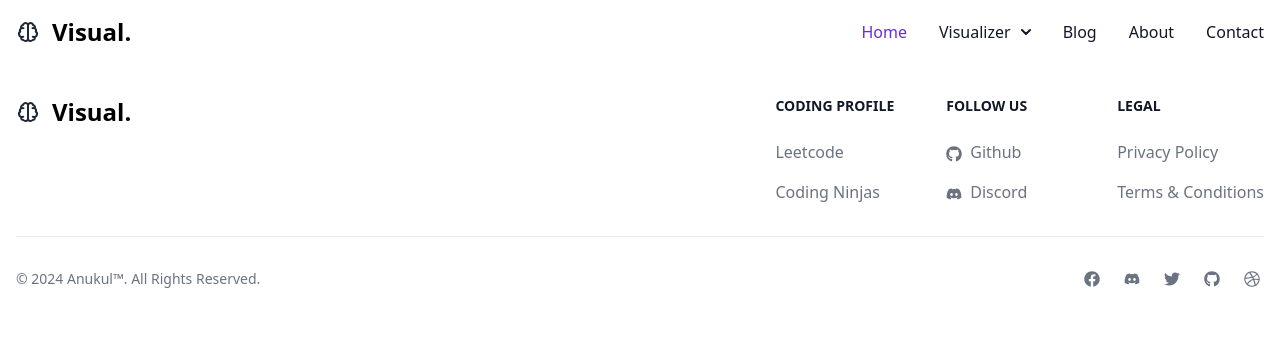
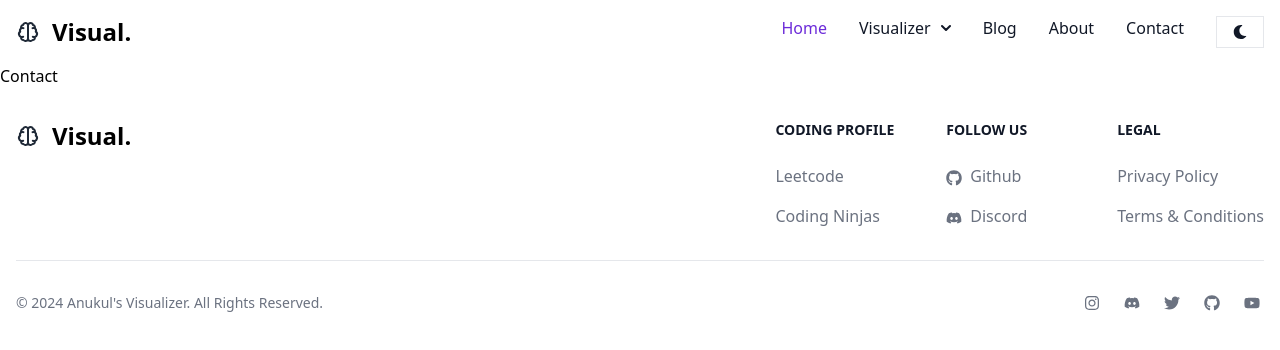
Before and after one commit to AnukulPr1me/Visualizer, a React (Vite) app in the folder frontend/: page /contact in a window 1280 px wide. Shown: the top 350 px of the page. Built offline with nearby package versions, Linux system fonts and the light colour scheme.

Commit message:
Added multiple links

```diff
--- a/frontend/src/App.jsx
+++ b/frontend/src/App.jsx
@@ -1,11 +1,11 @@
 import React from 'react'
 import { BrowserRouter, Route, Routes } from 'react-router-dom'
 import Home from './pages/Home'
-import About from './pages/About'
 import Sorting from './pages/Sorting'
 import PathFinding from './pages/PathFinding'
 import Header from './Components/Header'
 import Footer from './Components/Footer'
+import Contact from './pages/Contact'
 
 export default function App() {
   return (
@@ -13,7 +13,7 @@ export default function App() {
     <Header/>
       <Routes>
         <Route path="/" element={<Home />} />
-        <Route path="/about" element={<About />} />
+        <Route path="/contact" element={<Contact />} />
         <Route path="/sorting" element={<Sorting />} />
         <Route path="/path-finding" element={<PathFinding />} />
       </Routes>
--- a/frontend/src/Components/Footer.jsx
+++ b/frontend/src/Components/Footer.jsx
@@ -5,6 +5,8 @@ import {
   FaDiscord,
   FaGithub,
   FaDribbble,
+  FaInstagram,
+  FaYoutube
 } from "react-icons/fa";
 
 export default function Footer() {
@@ -43,13 +45,13 @@ export default function Footer() {
               </h2>
               <ul className="text-gray-500 dark:text-gray-400 font-medium">
                 <li className="mb-4">
-                  <a href="https://flowbite.com/" className="hover:underline">
+                  <a href="https://leetcode.com/Anukul_chandra/" className="hover:underline">
                     Leetcode
                   </a>
                 </li>
                 <li>
                   <a
-                    href="https://tailwindcss.com/"
+                    href="https://www.naukri.com/code360/profile/Anukul_Pr1me"
                     className="hover:underline"
                   >
                     Coding Ninjas
@@ -64,7 +66,7 @@ export default function Footer() {
               <ul className="text-gray-500 dark:text-gray-400 font-medium">
                 <li className="mb-4">
                   <a
-                    href="https://github.com/themesberg/flowbite"
+                    href="https://github.com/AnukulPr1me"
                     className="hover:underline "
                   >
                     <FaGithub className="inline-block mr-2" />
@@ -73,7 +75,7 @@ export default function Footer() {
                 </li>
                 <li>
                   <a
-                    href="https://discord.gg/4eeurUVvTy"
+                    href="https://discord.gg/CKPTYTYX"
                     className="hover:underline"
                   >
                     <FaDiscord className="inline-block mr-2" />
@@ -105,8 +107,8 @@ export default function Footer() {
         <div className="sm:flex sm:items-center sm:justify-between">
           <span className="text-sm text-gray-500 sm:text-center dark:text-gray-400">
             © 2024{" "}
-            <a href="https://flowbite.com/" className="hover:underline">
-              Anukul™
+            <a href="#" className="hover:underline">
+              Anukul's Visualizer
             </a>
             . All Rights Reserved.
           </span>
@@ -115,36 +117,36 @@ export default function Footer() {
               href="#"
               className="text-gray-500 hover:text-gray-900 dark:hover:text-white"
             >
-              <FaFacebook className="w-4 h-4 mr-1" />
-              <span className="sr-only">Facebook page</span>
+              <FaInstagram className="w-4 h-4 mr-1" />
+              <span className="sr-only">Instagram Page</span>
             </a>
             <a
-              href="#"
+              href="https://discord.gg/CKPTYTYX"
               className="text-gray-500 hover:text-gray-900 dark:hover:text-white ms-5"
             >
               <FaDiscord className="w-4 h-4 mr-1" />
               <span className="sr-only">Discord community</span>
             </a>
             <a
-              href="#"
+              href="https://twitter.com/Anukulpr1me"
               className="text-gray-500 hover:text-gray-900 dark:hover:text-white ms-5"
             >
               <FaTwitter className="w-4 h-4 mr-1" />
               <span className="sr-only">Twitter page</span>
             </a>
             <a
-              href="#"
+              href="https://github.com/anukulpr1me"
               className="text-gray-500 hover:text-gray-900 dark:hover:text-white ms-5"
             >
               <FaGithub className="w-4 h-4 mr-1" />
               <span className="sr-only">GitHub account</span>
             </a>
             <a
-              href="#"
+              href="https://www.youtube.com/channel/UCl-K6lPd6-NJaxvbLJou5Vg"
               className="text-gray-500 hover:text-gray-900 dark:hover:text-white ms-5"
             >
-              <FaDribbble className="w-4 h-4 mr-1" />
-              <span className="sr-only">Dribbble account</span>
+              <FaYoutube className="w-4 h-4 mr-1" />
+              <span className="sr-only">Youtube account</span>
             </a>
           </div>
         </div>
--- a/frontend/src/Components/Header.jsx
+++ b/frontend/src/Components/Header.jsx
@@ -1,6 +1,7 @@
 import React from "react";
 import { Button, Navbar, TextInput } from "flowbite-react";
 import { Link } from "react-router-dom";
+import { FaMoon } from "react-icons/fa";
 
 export default function Header() {
   return (
@@ -52,7 +53,7 @@ export default function Header() {
             />
           </svg>
         </button>
-        <div className="hidden w-full md:block md:w-auto" id="navbar-dropdown">
+        <div className="hidden w-full md:block md:w-auto flex" id="navbar-dropdown">
           <ul className="flex flex-col font-medium p-4 md:p-0 mt-4 border border-gray-100 rounded-lg bg-gray-50 md:space-x-8 rtl:space-x-reverse md:flex-row md:mt-0 md:border-0 md:bg-white dark:bg-gray-800 md:dark:bg-gray-900 dark:border-gray-700">
             <li>
               <a
@@ -116,7 +117,7 @@ export default function Header() {
             </li>
             <li>
               <a
-                href="#"
+                href="https://devtales.onrender.com/"
                 className="block py-2 px-3 text-gray-900 rounded hover:bg-gray-100 md:hover:bg-transparent md:border-0 md:hover:text-purple-700 md:p-0 dark:text-white md:dark:hover:text-purple-500 dark:hover:bg-gray-700 dark:hover:text-white md:dark:hover:bg-transparent"
               >
                 Blog
@@ -132,15 +133,21 @@ export default function Header() {
             </li>
             <li>
               <a
-                href="#"
+                href="/Contact"
                 className="block py-2 px-3 text-gray-900 rounded hover:bg-gray-100 md:hover:bg-transparent md:border-0 md:hover:text-purple-700 md:p-0 dark:text-white md:dark:hover:text-purple-500 dark:hover:bg-gray-700 dark:hover:text-white md:dark:hover:bg-transparent"
               >
                 Contact
               </a>
             </li>
+            <li>
+              <Button className="w-12 h 10 hidden sm:inline" color="gray" pill>
+                <FaMoon />
+              </Button>
+            </li>
           </ul>
         </div>
       </div>
+
     </nav>
   );
 }
--- a/frontend/src/pages/About.jsx
+++ /dev/null
@@ -1,7 +0,0 @@
-import React from 'react'
-
-export default function About() {
-  return (
-    <div>About</div>
-  )
-}
--- /dev/null
+++ b/frontend/src/pages/Contact.jsx
@@ -0,0 +1,7 @@
+import React from 'react'
+
+export default function Contact() {
+  return (
+    <div>Contact</div>
+  )
+}
--- a/frontend/src/pages/Home.jsx
+++ b/frontend/src/pages/Home.jsx
@@ -2,7 +2,17 @@ import React from "react";
 import { Button } from "flowbite-react";
 import { FaGithub } from "react-icons/fa";
 
-export default function Home() {
+const Home = () => {
+  const getStarted = () => {
+    alert("Let's get started!");
+    // Add further functionality here, such as navigating to a specific page
+  };
+
+  const githubLink = () => {
+    window.open("https://github.com/AnukulPr1me/Visualizer", "_blank");
+    // Replace the URL above with your actual GitHub repository URL
+  };
+
   return (
     <div className="max-w-screen-xl mx-auto p-10 text-center">
       <h1 className="text-3xl md:text-5xl lg:text-6xl font-bold mb-6">
@@ -12,13 +22,15 @@ export default function Home() {
         You can visualize pathfinding and sorting algorithms
       </p>
       <div className="flex justify-center space-x-4">
-        <Button className="bg-purple-600 hover:bg-purple-700 text-white">
+        <Button className="bg-purple-600 hover:bg-purple-700 text-white" onClick={getStarted}>
           Get Started
         </Button>
-        <Button className="bg-gray-400 hover:bg-gray-500 text-gray-800">
+        <Button className="bg-gray-400 hover:bg-gray-500 text-gray-800" onClick={githubLink}>
           <FaGithub className="inline-block mr-2 text-xl" /> Source Code
         </Button>
       </div>
     </div>
   );
-}
+};
+
+export default Home;
```
